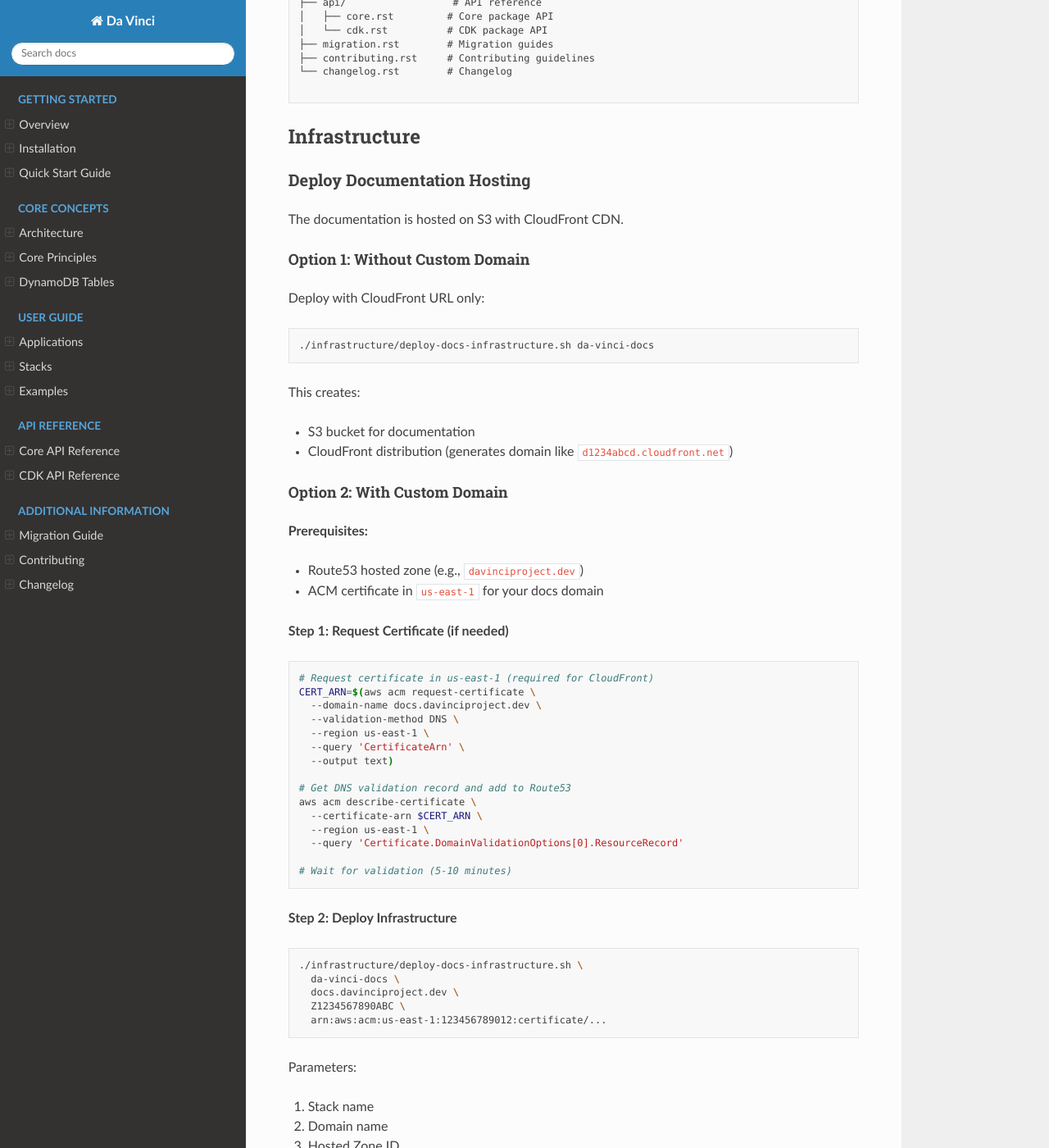
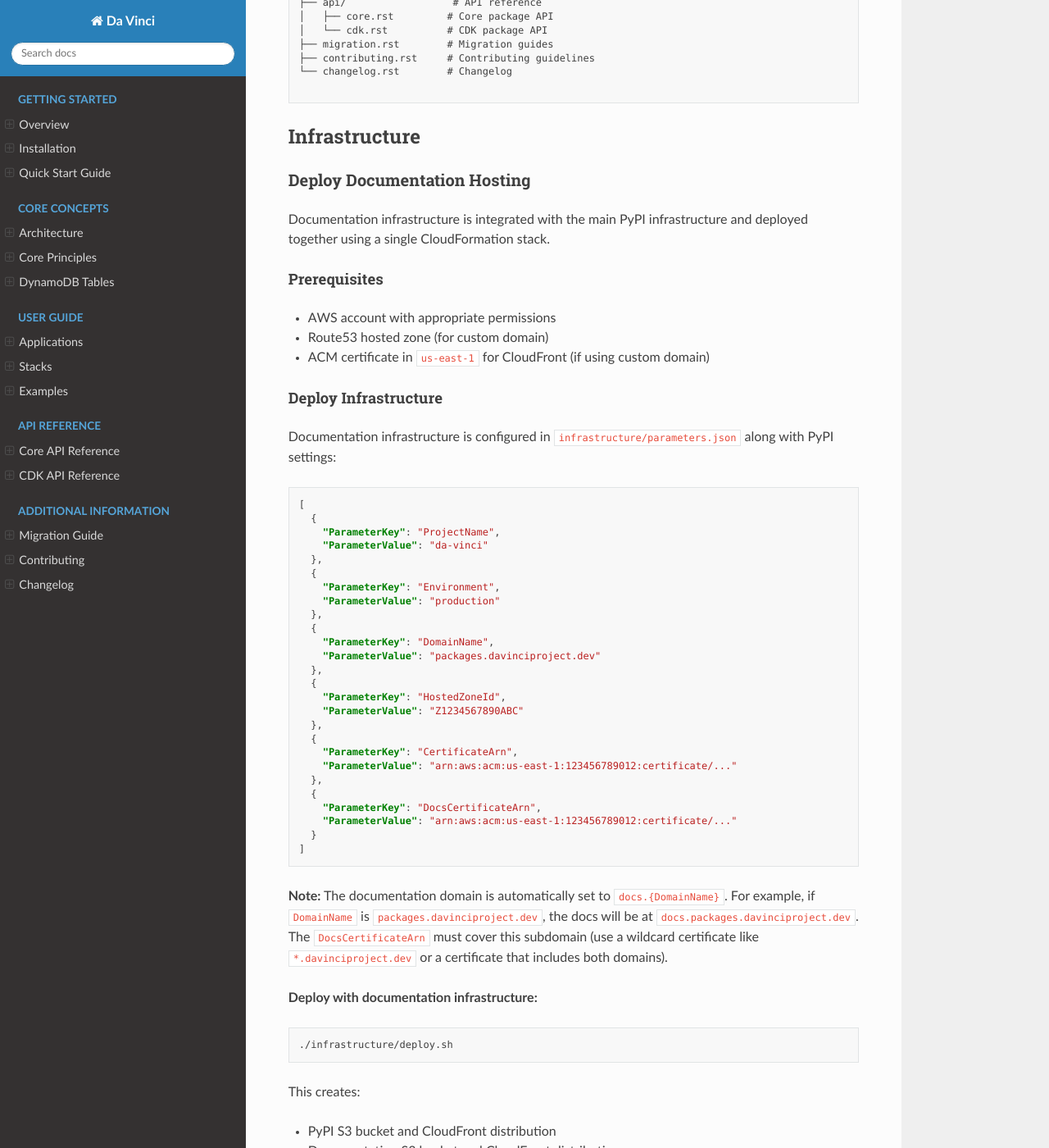
Before and after one commit to jarosser06/da-vinci, a Sphinx documentation site: the page built from docs/README.md, in a window 1280 px wide and 1400 px high, scrolled down 1198 px. Shown: the whole window at 82% size. Built offline with Sphinx 7.4.7 and the Read the Docs theme 3.1.0, drawn with Linux system fonts in a browser that asks for light colours; some of the changed text lies outside the part shown.

Commit message:
feat: integrate docs infrastructure into main CloudFormation stack
Unify documentation and PyPI infrastructure deployment:
- Merge docs resources into main pypi-s3.yaml template
- Remove separate docs-hosting.yaml and deploy-docs-infrastructure.sh
- Auto-generate docs domain as docs.{DomainName}
- Update certificate script to request wildcard cert covering both domains
- Add docs secrets to GitHub secrets setup script
- Update documentation to reflect unified deployment

Infrastructure changes:
- Add DocsCertificateArn parameter (DocsDomainName removed, auto-generated)
- Add CreateDocsInfrastructure condition dependent on UseCloudFront
- Add DocsBucket, DocsDistribution, DocsOriginAccessControl resources
- Add DocsRecordA/AAAA for Route53 DNS
- Add outputs: DocsBucketName, DocsDistributionId, DocumentationURL

Deployment workflow:
- Single deploy.sh handles both PyPI and docs infrastructure
- Certificate setup requests wildcard cert (*.base-domain)
- Secrets setup configures DOCS_S3_BUCKET and DOCS_CLOUDFRONT_ID
- Release workflow deploys docs automatically when secrets configured

🤖 Generated with [Claude Code](https://claude.com/claude-code)

Co-Authored-By: Claude <noreply@anthropic.com>

````diff
--- a/docs/README.md
+++ b/docs/README.md
@@ -62,80 +62,83 @@ docs/
 
 ### Deploy Documentation Hosting
 
-The documentation is hosted on S3 with CloudFront CDN.
+Documentation infrastructure is integrated with the main PyPI infrastructure and deployed together using a single CloudFormation stack.
 
-#### Option 1: Without Custom Domain
+#### Prerequisites
 
-Deploy with CloudFront URL only:
+- AWS account with appropriate permissions
+- Route53 hosted zone (for custom domain)
+- ACM certificate in `us-east-1` for CloudFront (if using custom domain)
+
+#### Deploy Infrastructure
+
+Documentation infrastructure is configured in `infrastructure/parameters.json` along with PyPI settings:
+
+```json
+[
+  {
+    "ParameterKey": "ProjectName",
+    "ParameterValue": "da-vinci"
+  },
+  {
+    "ParameterKey": "Environment",
+    "ParameterValue": "production"
+  },
+  {
+    "ParameterKey": "DomainName",
+    "ParameterValue": "packages.davinciproject.dev"
+  },
+  {
+    "ParameterKey": "HostedZoneId",
+    "ParameterValue": "Z1234567890ABC"
+  },
+  {
+    "ParameterKey": "CertificateArn",
+    "ParameterValue": "arn:aws:acm:us-east-1:123456789012:certificate/..."
+  },
+  {
+    "ParameterKey": "DocsCertificateArn",
+    "ParameterValue": "arn:aws:acm:us-east-1:123456789012:certificate/..."
+  }
+]
+```
+
+**Note:** The documentation domain is automatically set to `docs.{DomainName}`. For example, if `DomainName` is `packages.davinciproject.dev`, the docs will be at `docs.packages.davinciproject.dev`. The `DocsCertificateArn` must cover this subdomain (use a wildcard certificate like `*.davinciproject.dev` or a certificate that includes both domains).
+
+**Deploy with documentation infrastructure:**
 
 ```bash
-./infrastructure/deploy-docs-infrastructure.sh da-vinci-docs
+./infrastructure/deploy.sh
 ```
 
 This creates:
-- S3 bucket for documentation
-- CloudFront distribution (generates domain like `d1234abcd.cloudfront.net`)
+- PyPI S3 bucket and CloudFront distribution
+- Documentation S3 bucket and CloudFront distribution
+- Route53 DNS records for both domains
+- IAM deployment user with appropriate permissions
 
-#### Option 2: With Custom Domain
+**Configure GitHub Secrets:**
 
-**Prerequisites:**
-- Route53 hosted zone (e.g., `davinciproject.dev`)
-- ACM certificate in `us-east-1` for your docs domain
-
-**Step 1: Request Certificate (if needed)**
+After deployment, the script generates `infrastructure/config.sh` with all necessary values:
 
 ```bash
-# Request certificate in us-east-1 (required for CloudFront)
-CERT_ARN=$(aws acm request-certificate \
-  --domain-name docs.davinciproject.dev \
-  --validation-method DNS \
-  --region us-east-1 \
-  --query 'CertificateArn' \
-  --output text)
-
-# Get DNS validation record and add to Route53
-aws acm describe-certificate \
-  --certificate-arn $CERT_ARN \
-  --region us-east-1 \
-  --query 'Certificate.DomainValidationOptions[0].ResourceRecord'
-
-# Wait for validation (5-10 minutes)
-```
-
-**Step 2: Deploy Infrastructure**
-
-```bash
-./infrastructure/deploy-docs-infrastructure.sh \
-  da-vinci-docs \
-  docs.davinciproject.dev \
-  Z1234567890ABC \
-  arn:aws:acm:us-east-1:123456789012:certificate/...
-```
-
-Parameters:
-1. Stack name
-2. Domain name
-3. Hosted Zone ID
-4. Certificate ARN
-
-**Step 3: Configure GitHub Secrets**
-
-```bash
-# Source generated environment file
-source infrastructure/docs-env.sh
+# Source configuration
+source infrastructure/config.sh
 
 # Set secrets for automated deployment
 gh secret set DOCS_S3_BUCKET --body "$DOCS_S3_BUCKET"
 gh secret set DOCS_CLOUDFRONT_ID --body "$DOCS_CLOUDFRONT_ID"
 ```
 
-### Infrastructure Components
+#### Infrastructure Components
 
 - **S3 Bucket:** Stores HTML documentation files
 - **CloudFront Distribution:** CDN for fast global access
 - **Origin Access Control:** Secure access to S3
-- **Route53 (Optional):** Custom domain A record
-- **ACM Certificate (Optional):** SSL/TLS for custom domain
+- **Route53:** Custom domain DNS records
+- **ACM Certificate:** SSL/TLS for custom domain
+
+All documentation infrastructure is conditional - if you don't provide `DocsCertificateArn` parameter, the documentation infrastructure won't be created. Documentation requires CloudFront to be enabled (DomainName, HostedZoneId, and CertificateArn must be set).
 
 ### Versioning
 
@@ -150,7 +153,11 @@ Documentation is versioned alongside code releases:
 To deploy documentation manually (outside of release process):
 
 ```bash
-./scripts/deploy-docs.sh 3.0.0 da-vinci-docs-docs E1234567890ABC
+# Source infrastructure configuration
+source infrastructure/config.sh
+
+# Deploy specific version
+./scripts/deploy-docs.sh 3.0.0 "$DOCS_S3_BUCKET" "$DOCS_CLOUDFRONT_ID"
 ```
 
 ## CI/CD Integration
````
Also changed, not shown: 7 other files.
